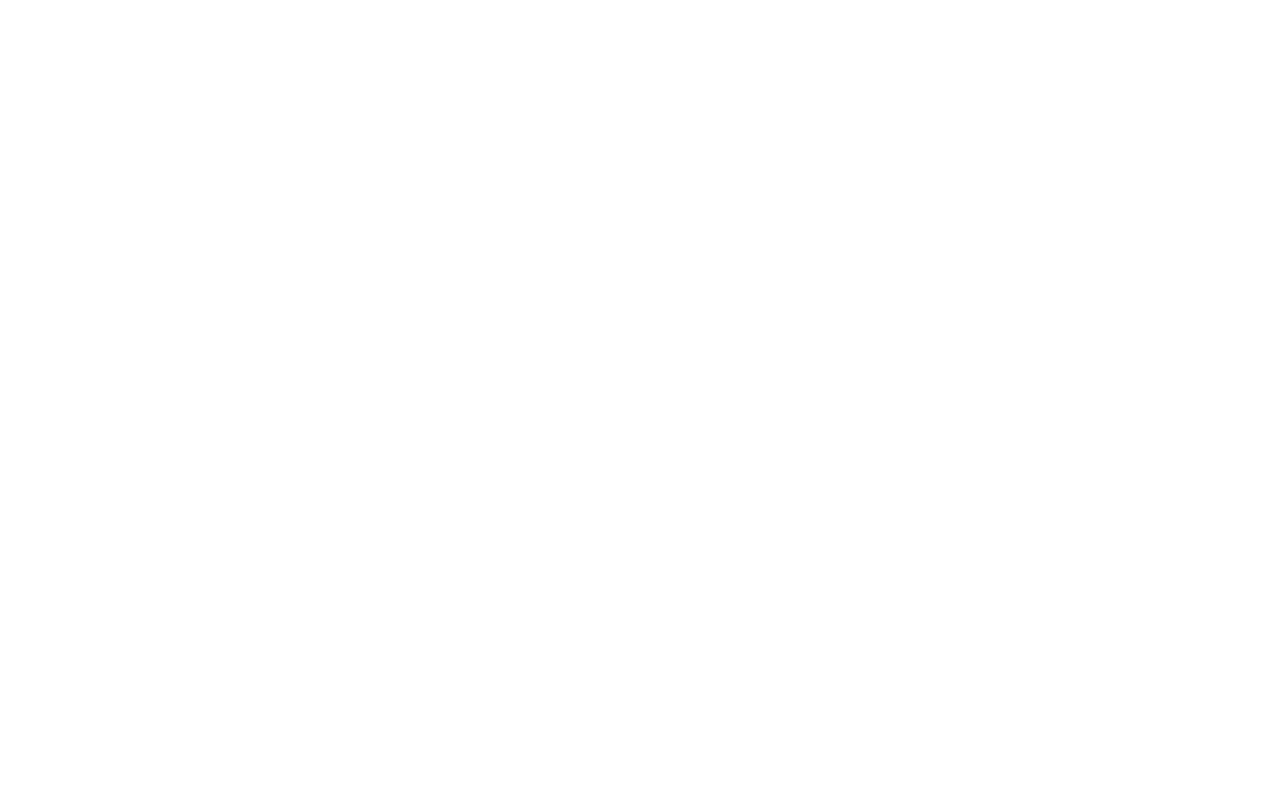
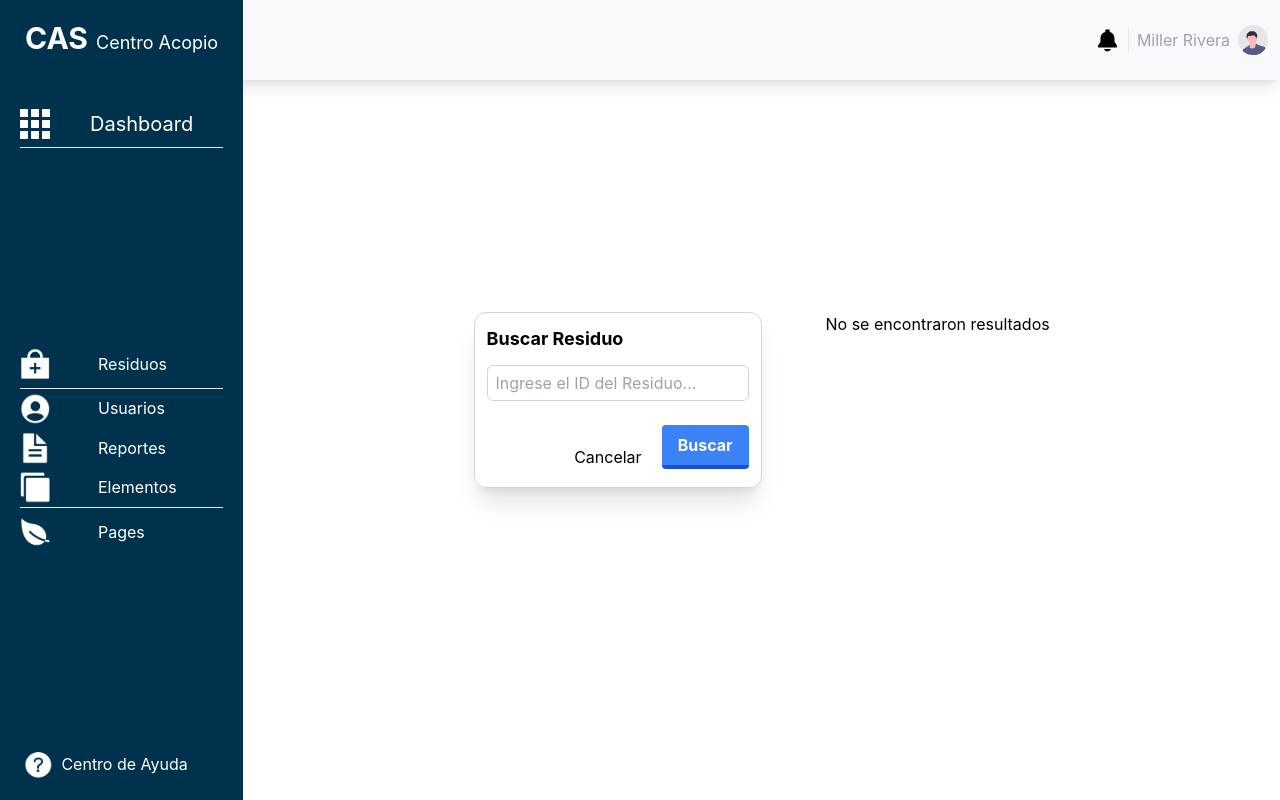
Before and after one commit to millerbermeo/CentroAcopioReact, a React (Vite) app: page /showresiduos in a window 1280 px wide. Before the commit this address had no page. Built offline with nearby package versions, Linux system fonts and the light colour scheme.

Commit message:
search residuo

```diff
--- a/src/App.jsx
+++ b/src/App.jsx
@@ -6,6 +6,7 @@
 import Residuos from "./pages/Residuos";
 import CrearResiduo from "./pages/CrearResiduo";
 import AllResiduos from "./pages/AllResiduos";
+import ShowResiduo from "./pages/ShowResiduo";
 
 function App() {
   return (
@@ -16,6 +17,7 @@
       <Route path="/residuos" element={<Residuos />} />
       <Route path="/crear-residuo" element={<CrearResiduo />} />
       <Route path="/allresiduos" element={<AllResiduos />} />
+      <Route path="/showresiduos" element={<ShowResiduo />} />
     </Routes>
   );
 }
--- a/src/pages/CrearResiduo.jsx
+++ b/src/pages/CrearResiduo.jsx
@@ -87,6 +87,8 @@
                   onChange={handleChange}
                   className="bg-[#1d2432] outline-none w-96 h-10 rounded-lg border border-gray-700 pl-1 pt-3 flex flex-col justify-center items-center"
                 >
+                  {" "}
+                  <option value=""></option>
                   <option value="Aprovechables">Aprovechables</option>
                   <option value="NoAprovechables">No Aprovechables</option>
                   <option value="Quimicos">Químicos</option>
@@ -133,6 +135,8 @@
                   onChange={handleChange}
                   className="bg-[#1d2432] outline-none w-96 h-10 rounded-lg border border-gray-700 pl-1 pt-3 flex flex-col justify-center items-center"
                 >
+                  {" "}
+                  <option value=""></option>
                   <option value="DepositoA">Deposito A</option>
                   <option value="DepositoB">Deposito B</option>
                   <option value="DepositoC">Desposito C</option>
@@ -148,6 +152,8 @@
                   onChange={handleChange}
                   className="bg-[#1d2432] outline-none w-96 h-10 rounded-lg border border-gray-700 pl-1 pt-3 flex flex-col justify-center items-center"
                 >
+                  {" "}
+                  <option value=""></option>
                   <option value="ENNCC">ENNCC</option>
                   <option value="ComplejoDeportivo">Complejo Deportivo</option>
                   <option value="Gastronomia">Gastronomia</option>
--- a/src/pages/Residuos.jsx
+++ b/src/pages/Residuos.jsx
@@ -32,7 +32,7 @@
                 imgCard="papelera-de-reciclaje.png"
               />
             </Link>
-            <Link to="/">
+            <Link to="/showresiduos">
               <CardUser
                 tCard="Search Waste"
                 bColor="indigo-500"
--- /dev/null
+++ b/src/pages/ShowResiduo.jsx
@@ -0,0 +1,92 @@
+import React, { useState } from "react";
+import axios from "axios";
+import Navbar from "../components/Navbar";
+import Navtop from "../components/Navtop";
+import { Link } from "react-router-dom";
+
+function ShowResiduo() {
+  const [data, setData] = useState(null);
+  const [elementId, setElementId] = useState("");
+
+  const handleSearch = () => {
+    axios
+      .get(`http://127.0.0.1:8000/api/residuos/${elementId}`)
+      .then((response) => {
+        console.log(response.data);
+        setData(response.data);
+      })
+      .catch((error) => {
+        console.log(error);
+      });
+  };
+
+  return (
+    <>
+      <div className="w-full flex justify-end">
+        <Navbar />
+        <Navtop />
+        <div className="w-[81%] h-screen p-8 flex items-center justify-center">
+          <div className="w-full flex justify-center items-start gap-16">
+            <div className="w-72 h-44 border border-gray-300 rounded-xl shadow-xl p-3">
+              <h1 className="font-bold text-lg">Buscar Residuo</h1>
+              <input
+                type="text"
+                value={elementId}
+                onChange={(e) => setElementId(e.target.value)}
+                placeholder="Ingrese el ID del Residuo..."
+                className="w-[100%] h-9 border border-gray-300 rounded-md outline-none pl-2 mt-3"
+              />
+              <div className="w-full flex justify-end items-end gap-5 mt-6">
+                <Link to="/residuos">Cancelar</Link>
+                <button
+                  class="bg-blue-500 hover:bg-blue-400 text-white font-bold py-2 px-4 border-b-4 border-blue-700 hover:border-blue-500 rounded"
+                  onClick={handleSearch}
+                >
+                  Buscar
+                </button>
+              </div>
+            </div>
+
+            {data && data.id ? (
+              <div>
+                <ul className="w-[450px] border border-gray-300 p-5 rounded-xl shadow-xl">
+                  <li className="pb-2 w-full flex justify-start">
+                    <span className="font-bold w-36">Id:</span>
+                    {data.id}
+                  </li>
+                  <li className="pb-2 w-full flex justify-start">
+                    <span className="font-bold w-36">Nombre:</span>
+                    {data.nombre_residuo}
+                  </li>
+                  <li className="pb-2 w-full flex justify-start">
+                    <span className="font-bold w-36">Tipo: </span>
+                    {data.tipo_residuo}
+                  </li>
+                  <li className="pb-2 w-full flex justify-start">
+                    <span className="font-bold w-36">Cantidad (Kg): </span>
+                    {data.cantidad_residuo}
+                  </li>
+                  <li className="pb-2 w-full flex justify-start">
+                    <span className="font-bold w-36">Descripción: </span>
+                    {data.descripcion_residuo}
+                  </li>
+                  <li className="pb-2 w-full flex justify-start">
+                    <span className="font-bold w-36">Depósito: </span>
+                    {data.deposito}
+                  </li>
+                  <li className="pb-2 w-full flex justify-start">
+                    <span className="font-bold w-36">Área: </span> {data.area}
+                  </li>
+                </ul>
+              </div>
+            ) : (
+              <p>No se encontraron resultados</p>
+            )}
+          </div>
+        </div>
+      </div>
+    </>
+  );
+}
+
+export default ShowResiduo;
```
